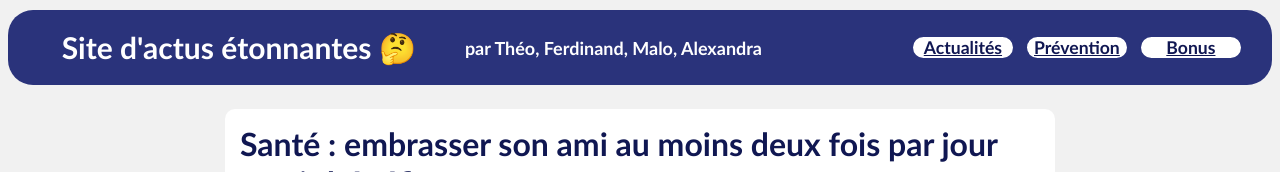
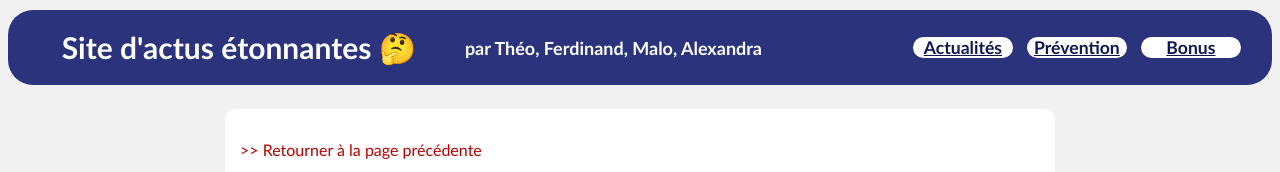
Before and after one commit to BatsuBakkin/special-doodle, a plain HTML site: page site nsi sante.html in a window 1280 px wide. Shown: the top 172 px of the page. Drawn offline with Linux system fonts and the light colour scheme.

Commit message:
Update site nsi sante.html

```diff
--- a/site nsi sante.html
+++ b/site nsi sante.html
@@ -21,6 +21,7 @@
 <body>
 <br>
 <div class="info">
+    <p class="retour" onclick="history.back()"> >> Retourner à la page précédente </p>
     <h1> Santé : embrasser son ami au moins deux fois par jour serait bénéfique. </h1>
     <p class="chapo"> Selon une récente étude du MIT, ce simple geste d'intimité pourrait diminuer les chances d'obtenir un cancer colo-rectal. Une avancée dans la recherche scientifque.</p>
     <br>
```
